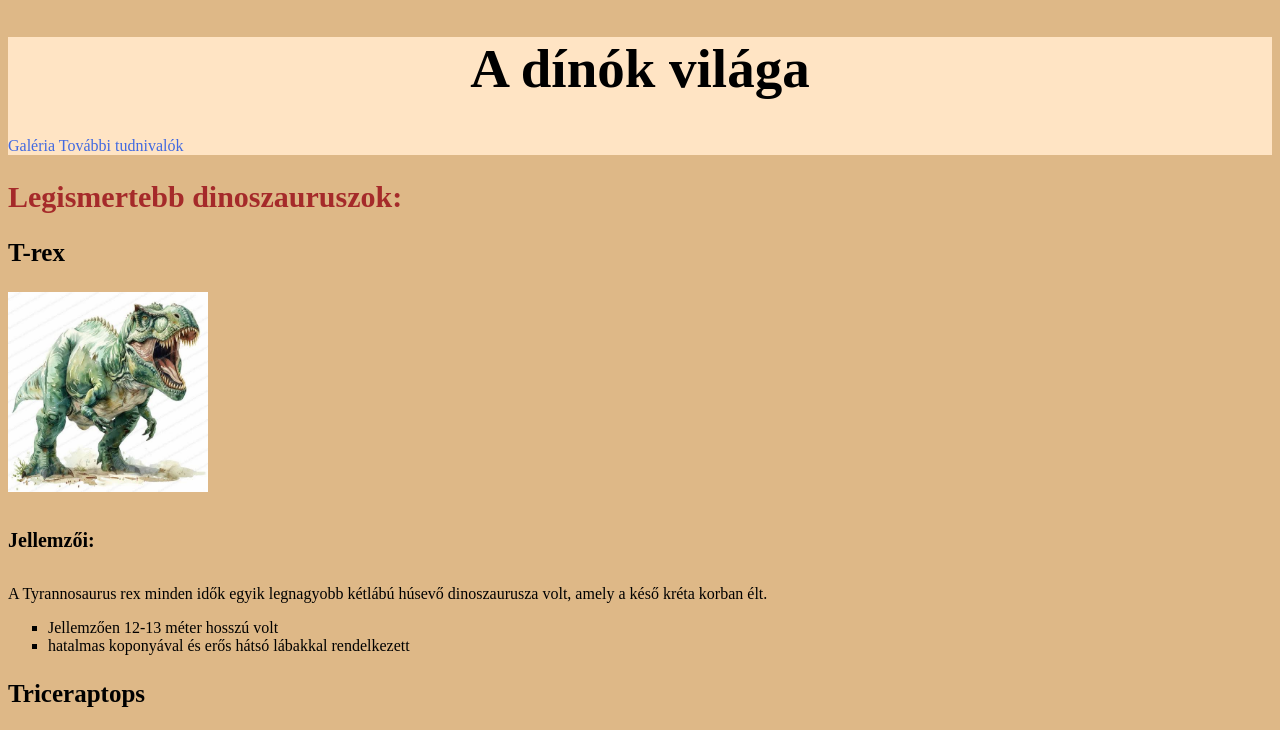
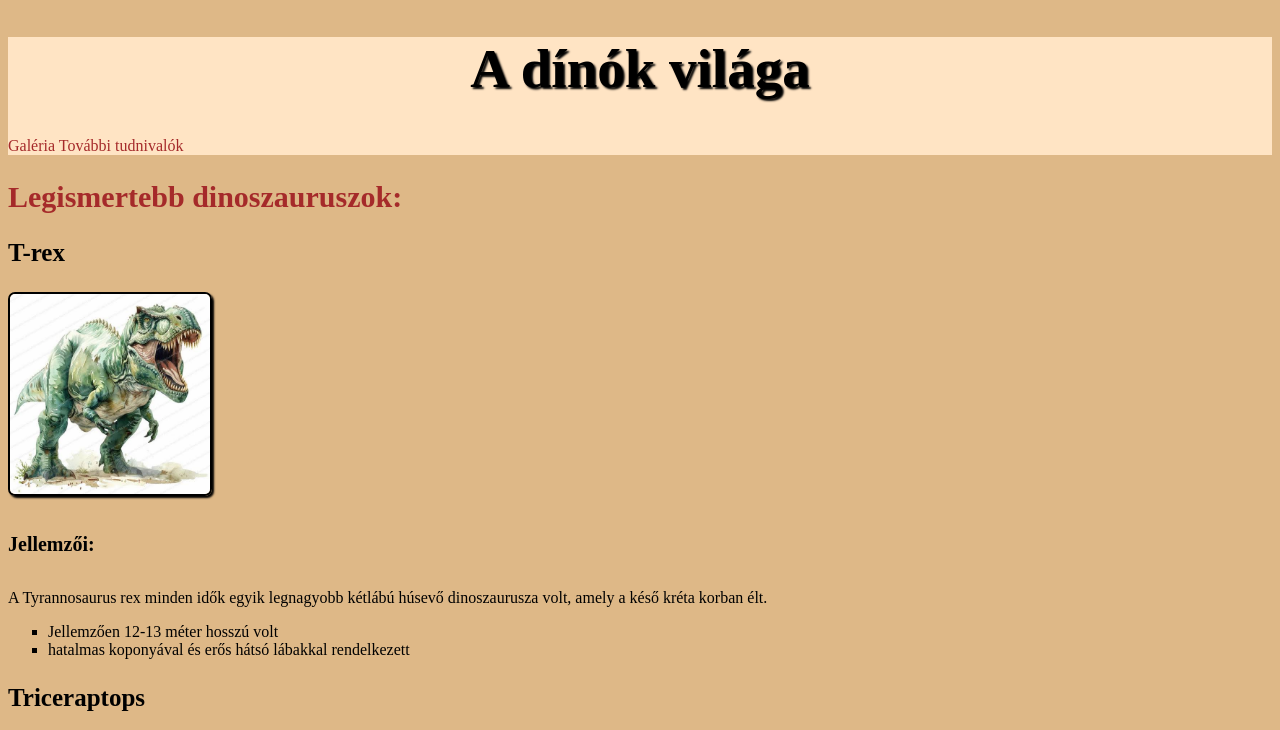
Before and after one commit to seresmate13/collab_project, a plain HTML site: page index.html in a window 1280 px wide. Shown: the top 730 px of the page. Drawn offline with Linux system fonts and the light colour scheme.

Commit message:
css update

```diff
--- a/styles.css
+++ b/styles.css
@@ -9,10 +9,13 @@ header{
 img {
   width: 200px;
   height: 200px;
+  border: 2px solid black;
+  border-radius: 7px;
+  box-shadow: 2px 2px 2px black;
 }
 
 a:link{
-  color: royalblue;
+  color: brown;
   text-decoration: none;
 }
 a:hover {
@@ -30,6 +33,7 @@ a:active{
 h1 {
   font-size: 55px;
   text-align: center;
+  text-shadow: 2px 2px 2px black;
 
 }
 h2 {
@@ -53,6 +57,8 @@ ul{
 }
 
 footer{
+  border: 3px solid black;
+  border-radius: 9px;
   font-style: italic;
   background-color: bisque;
 }
```
